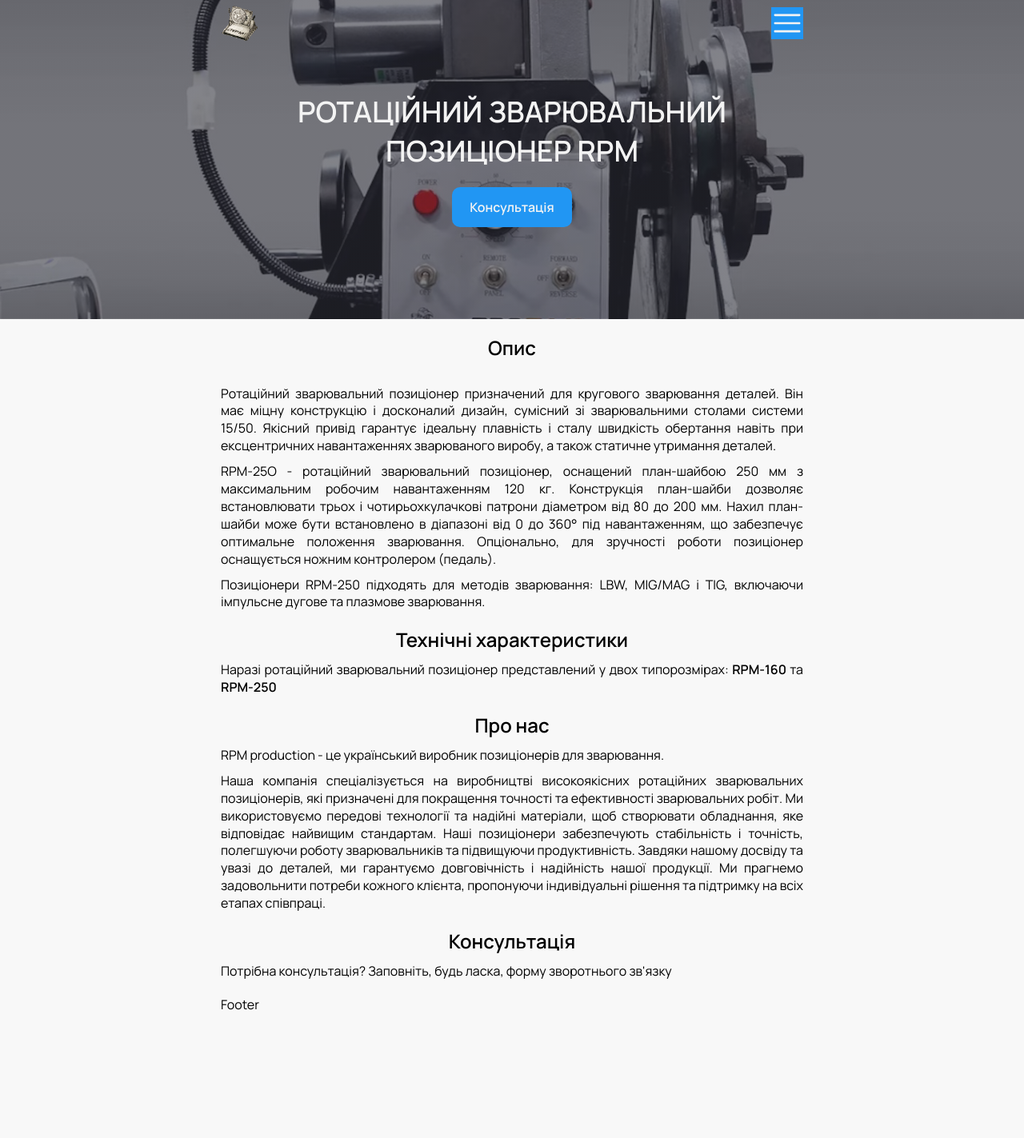
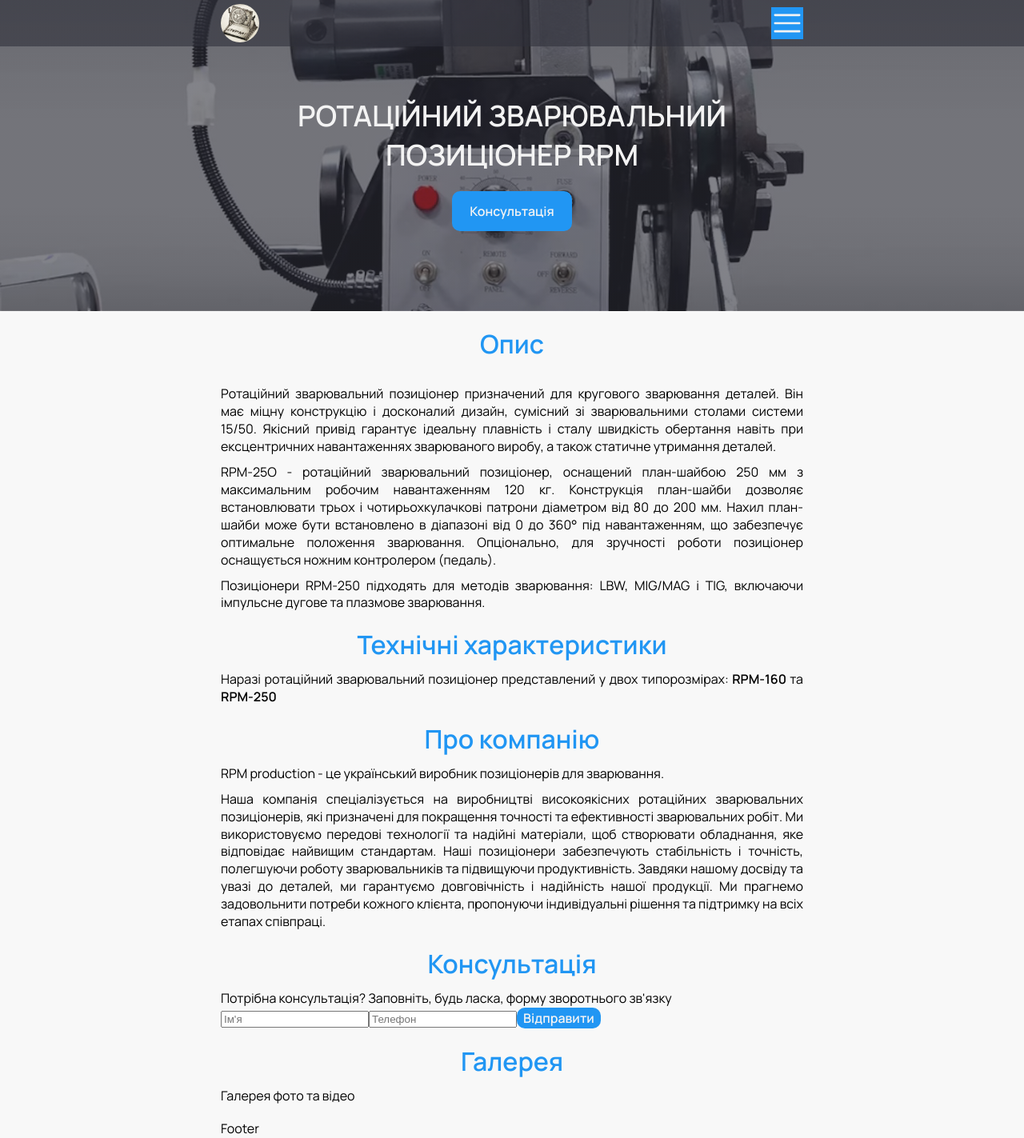
Before and after one commit to alex-k22/rpm, a React (Vite) app: page / in a window 1280 px wide. Shown: the whole page at 80% size. Before the commit the page ends 1268 px from the top, so only its background shows below. Built offline with nearby package versions, Linux system fonts and the light colour scheme.

Commit message:
logo, fixed header, form added

```diff
--- a/src/App.jsx
+++ b/src/App.jsx
@@ -8,6 +8,7 @@
 import Consultation from "./components/Consultation/Consultation";
 // import Socials from "./components/Socials/Socials";
 import Hero from "./components/Hero/Hero";
+import Gallery from "./components/Gallery/Gallery";
 
 
 function App() {
@@ -18,9 +19,10 @@
         <Hero/>
         <Description />
         <Tech />
+
         <AboutUs />
         <Consultation />
-
+<Gallery />
       </main>
       <Footer />
     </>
--- a/src/components/AboutUs/AboutUs.jsx
+++ b/src/components/AboutUs/AboutUs.jsx
@@ -4,7 +4,7 @@
   return (
     <section id="about-us">
       <Container>
-      <h2 id="about-us">Про нас</h2>
+      <h2 id="about-us">Про компанію</h2>
       <p>
         RPM production - це український виробник позиціонерів для зварювання.
       </p>
--- a/src/components/Consultation/Consultation.jsx
+++ b/src/components/Consultation/Consultation.jsx
@@ -1,6 +1,8 @@
 import Container from "../Shared/Container";
+import css from "./Consultation.module.scss";
 
 const Consultation = () => {
+
   return (
     <section id="consult">
       <Container>
@@ -9,7 +11,15 @@
           Потрібна консультація? Заповніть, будь ласка, форму зворотнього
           зв'язку
         </p>
-        <form></form>
+        <form id="fs-frm" name="simple-contact-form" action="https://formspree.io/f/mrbzqdlw" method="post">
+          <label className={css.label}>
+            <input type="text" name="name" placeholder="Ім'я" />
+          </label>
+          <label className={css.label}>
+            <input type="tel" name="phone" placeholder="Телефон" />
+          </label>
+          <button type="submit">Відправити</button>
+        </form>
       </Container>
     </section>
   );
--- /dev/null
+++ b/src/components/Gallery/Gallery.jsx
@@ -0,0 +1,14 @@
+import Container from "../Shared/Container";
+
+const Gallery = () => {
+  return (
+    <section>
+      <Container>
+        <h2>Галерея</h2>
+        <p>Галерея фото та відео</p>
+      </Container>
+    </section>
+  );
+};
+
+export default Gallery;
--- a/src/components/Header/Header.module.scss
+++ b/src/components/Header/Header.module.scss
@@ -1,7 +1,8 @@
 @import "../../styles/common/vars";
 .header {
   // background-color: $main-color;
-  position: absolute;
+  background-image:  linear-gradient(to top, rgba(47, 48, 58, 0.6), rgba(47, 48, 58, 0.6));
+  position: fixed;
   width: 100%;
   z-index: 200;
   top: 0px;
--- a/src/components/Header/Logo.jsx
+++ b/src/components/Header/Logo.jsx
@@ -1,4 +1,4 @@
-import SiteLogo from '../../assets/rpm-logo.png';
+import SiteLogo from '../../assets/rpm-logo.jpg';
 import css from "./Logo.module.scss";
 import { Link } from "react-router-dom";
 
--- a/src/components/Header/Logo.module.scss
+++ b/src/components/Header/Logo.module.scss
@@ -2,6 +2,7 @@
     width: 48px;
     height: 48px;
     z-index: 21000;
+    border-radius: 50%;
 
     @media screen and (min-width: 1440px) {
         width: 50px;
--- a/src/components/Hero/Hero.module.scss
+++ b/src/components/Hero/Hero.module.scss
@@ -1,10 +1,15 @@
 @import "../../styles/common/vars";
 
 .hero {
-    position: relative;
-  padding-top: 115px;
-  padding-bottom: 115px;
-  background-image:  linear-gradient(to top, rgba(47, 48, 58, 0.6), rgba(47, 48, 58, 0.6)),url("/src/assets/images/rpm-hero-l.jpg");
+  position: relative;
+  padding-top: 90px;
+  padding-bottom: 60px;
+  background-image: linear-gradient(
+      to top,
+      rgba(47, 48, 58, 0.6),
+      rgba(47, 48, 58, 0.6)
+    ),
+    url("/src/assets/images/rpm-hero-l.jpg");
   background-repeat: no-repeat;
   background-position: center;
   background-size: cover;
@@ -14,14 +19,22 @@
   margin-left: auto;
   margin-right: auto;
 
+  @media screen and (min-width: 768px) {
+    padding-top: 120px;
+    padding-bottom: 100px;
+  }
 }
 .pageHeader {
+  font-size: 32px;
+  font-weight: 600;
+  color: $primary-white-color;
+  margin-bottom: 20px;
+
+  @media screen and (min-width: 768px) {
     font-size: 36px;
-    font-weight: 600;
-color: $primary-white-color;
-margin-bottom: 20px;
+  }
 }
 .btn {
-    height: 50px;
-    padding: 5px 20px;
+  height: 50px;
+  padding: 5px 20px;
 }
--- a/src/components/Socials/Socials.jsx
+++ b/src/components/Socials/Socials.jsx
@@ -13,7 +13,7 @@
       <ul className={css.list}>
         <li>
           <a
-            href="https://www.tiktok.com/@101.325_kpa"
+            href="https://www.tiktok.com/@rpm.production"
             target="blank"
             aria-label="Go to our tiktok"
             className={css.link}
@@ -23,7 +23,7 @@
         </li>
         <li>
           <a
-            href="https://www.youtube.com/@user-kg2np8uz4t/shorts"
+            href="https://www.youtube.com/@rpm.production"
             target="blank"
             aria-label="Go to our youtube channel"
           >
@@ -41,7 +41,7 @@
         </li>
         <li>
           <a
-            href="https://www.instagram.com"
+            href="https://www.instagram.com/rpm.production.ua/"
             target="blank"
             aria-label="Go to our instagram"
           >
--- a/src/data/navMenu.json
+++ b/src/data/navMenu.json
@@ -2,7 +2,7 @@
     { "title": "Опис", "href": "#description" },
     { "title": "Технічні характеристики", "href": "#tech" },
     { "title": "Галерея", "href": "#gallery" },
-    { "title": "Про нас", "href": "#about-us" },
+    { "title": "Про компанію", "href": "#about-us" },
     { "title": "Консультація", "href": "#consult" },
     { "title": "Контакти", "href": "#contacts" }
 
--- a/src/styles/common/_base.scss
+++ b/src/styles/common/_base.scss
@@ -100,3 +100,9 @@
 section {
   margin-bottom: 20px;
 }
+h1, h2 {
+  color: $main-color;
+  font-size: 26px;
+
+  @media screen and (min-width: 768px) {font-size: 32px}
+}
```
Also changed, not shown: src/assets/rpm-logo.jpg (added), src/components/Consultation/Consultation.module.scss (added).
